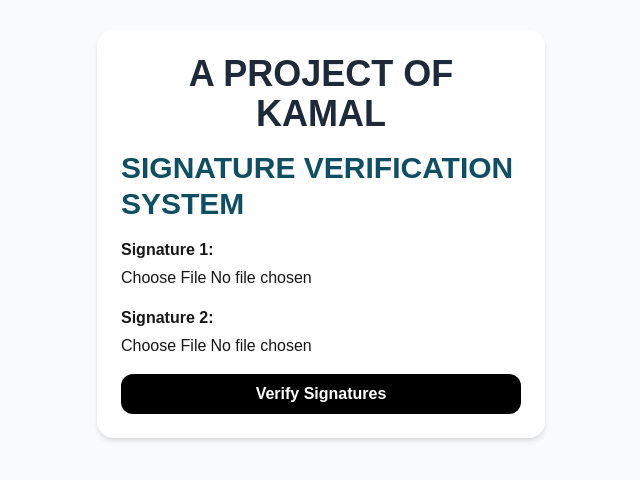
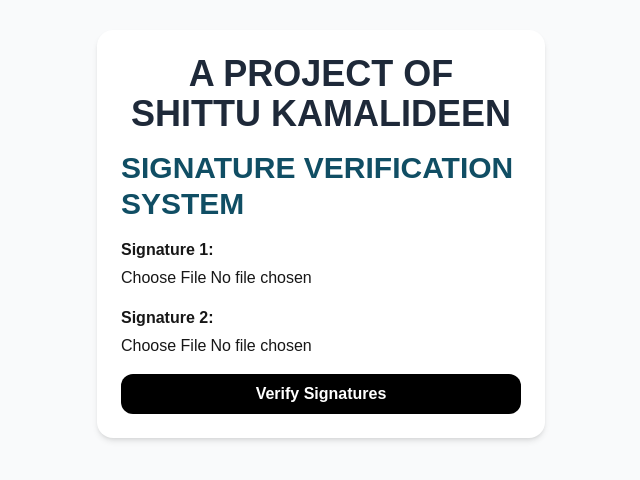
Before and after one commit to primyst/Signature-recognition, a Next.js app in the folder frontend/: page / in a window 1280 px wide. Shown: the part 166-646 px from the top of the page, without its empty margins (319-959 px from the left). Built offline with nearby package versions, Linux system fonts and the light colour scheme.

Commit message:
Update SignatureUploader.tsx

```diff
--- a/frontend/src/app/components/SignatureUploader.tsx
+++ b/frontend/src/app/components/SignatureUploader.tsx
@@ -38,7 +38,7 @@ export default function SignatureUploader() {
       className="max-w-md mx-auto p-6 bg-white rounded-2xl shadow-md space-y-4"
     >
       <h1 className="text-2xl sm:text-3xl md:text-4xl font-bold text-center text-gray-800">
-  A PROJECT OF KAMAL
+  A PROJECT OF SHITTU KAMALIDEEN
 </h1>
       <h2 className="text-xl lg:text-3xl font-semibold text-cyan-900">
         SIGNATURE VERIFICATION SYSTEM
```
